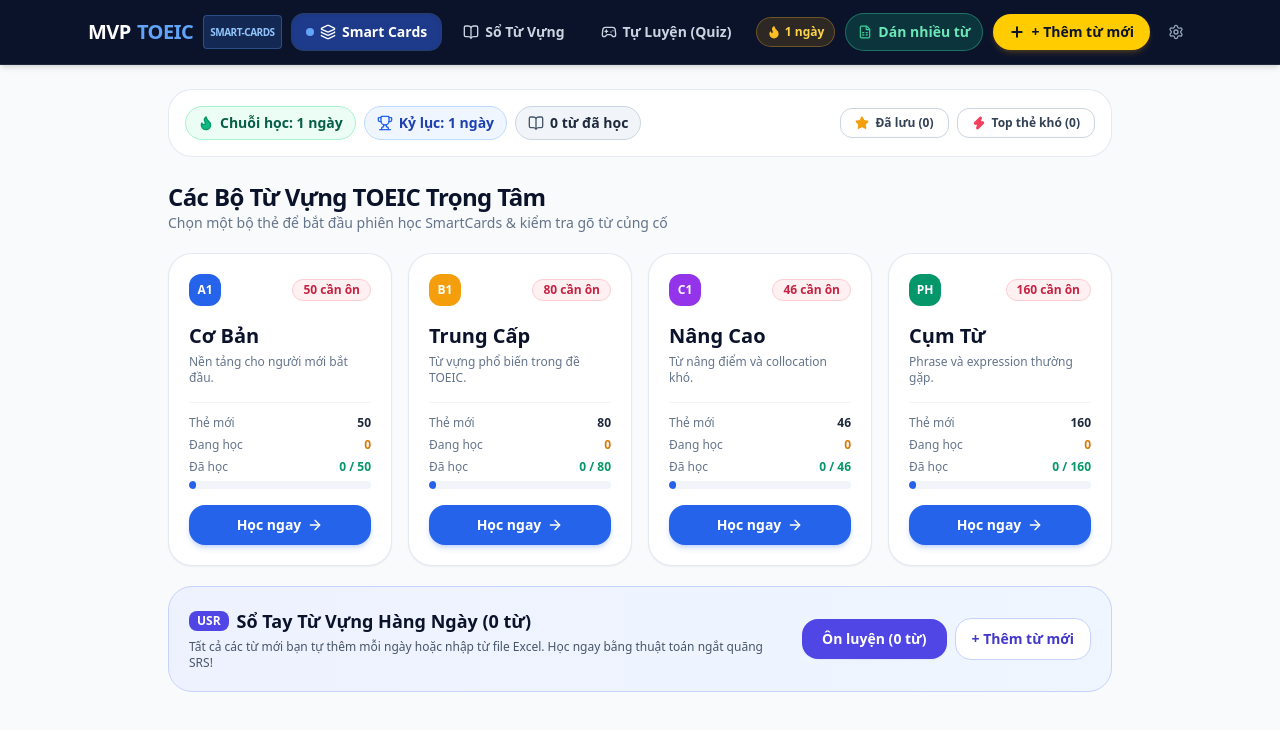
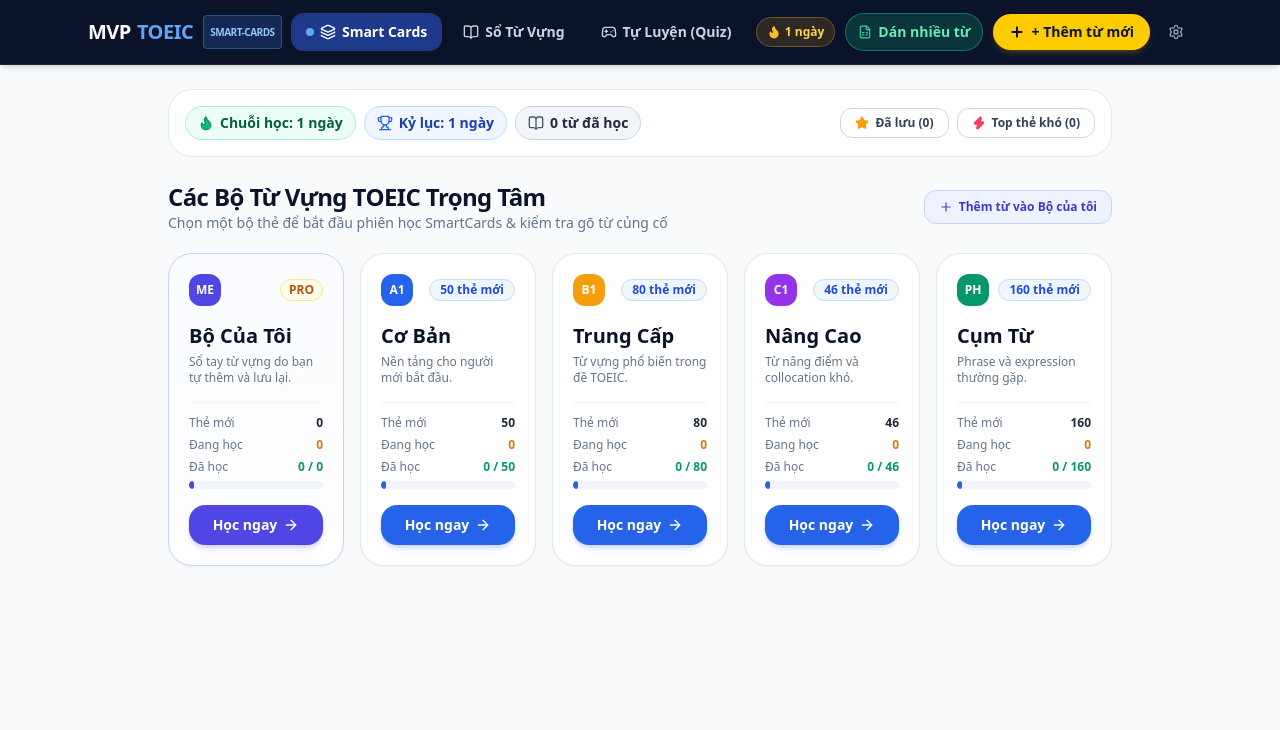
Before and after one commit to phamngocthangcr7-a11y/APP-TuVung, a React (Create React App) app: page / in a window 1280 px wide. Shown: the top 730 px of the page. Built offline with nearby package versions, Linux system fonts and the light colour scheme.

Commit message:
feat: show custom deck prominently, support 30-word daily slicing and spaced repetition

```diff
--- a/src/App.jsx
+++ b/src/App.jsx
@@ -144,6 +144,9 @@ export default function App() {
   const handleUpdateWordSrs = useCallback((wordId, newSrs) => {
     saveWordSrsProgress(wordId, newSrs);
     setSrsProgress(prev => ({ ...prev, [wordId]: newSrs }));
+    if (String(wordId).startsWith('usr_')) {
+      setCustomWords(prev => prev.map(w => w.id === wordId ? { ...w, srs: newSrs } : w));
+    }
   }, []);
 
   const handleToggleFavorite = useCallback((wordId) => {
--- a/src/components/SmartCards.jsx
+++ b/src/components/SmartCards.jsx
@@ -18,7 +18,8 @@ import {
   Gamepad2,
   Check,
   Zap,
-  Bookmark
+  Bookmark,
+  Plus
 } from 'lucide-react';
 import { speakEnglish, sound, unlockMobileAudio } from '../utils/sound';
 import { calculateNextSrs, SRS_RATING, isDueForReview, getTodayDateString } from '../utils/srs';
@@ -48,6 +49,7 @@ export default function SmartCards({
 
   const [activeDeck, setActiveDeck] = useState(null);
   const [sessionSize, setSessionSize] = useState(30); // Khuyên dùng 30 từ như yêu cầu người dùng
+  const [studyModeType, setStudyModeType] = useState('new_first'); // 'new_first' (Học từ mới tiếp theo), 'due_first' (Ôn từ đến hạn), 'mixed' (Kết hợp)
   const [isSizeModalOpen, setIsSizeModalOpen] = useState(false);
   const [selectedDeckForSession, setSelectedDeckForSession] = useState(null);
 
@@ -68,7 +70,6 @@ export default function SmartCards({
   const [revealedHint, setRevealedHint] = useState(false);
   const recallInputRef = useRef(null);
 
-  // Filter mode for Saved / Hard cards
   const [toastMessage, setToastMessage] = useState('');
 
   // Mobile Touch Swipe Handling
@@ -104,17 +105,35 @@ export default function SmartCards({
       return cleanAll.filter(w => String(w.id).startsWith('builtin_5') || String(w.id).startsWith('builtin_6'));
     }
     if (deckId === 'deck_custom') {
-      return sanitize(customWords);
+      return cleanAll.filter(w => String(w.id || '').startsWith('usr_'));
     }
     return cleanAll;
-  }, [allWords, customWords, sanitize]);
+  }, [allWords, sanitize]);
+
+  // Unified List of All Decks (Including "Bộ Của Tôi" prominently as Card #1)
+  const displayDecks = useMemo(() => {
+    const cleanAll = sanitize(allWords);
+    const customList = cleanAll.filter(w => String(w.id || '').startsWith('usr_'));
+
+    const myDeck = {
+      id: 'deck_custom',
+      code: 'ME',
+      badgeColor: 'bg-indigo-600 text-white',
+      title: 'Bộ Của Tôi',
+      subtitle: customList.length > 0
+        ? `${customList.length} từ vựng bạn tự nạp & học hàng ngày.`
+        : 'Sổ tay từ vựng do bạn tự thêm và lưu lại.',
+      isCustom: true
+    };
+
+    return [myDeck, ...TOEIC_CORE_DECKS];
+  }, [allWords, sanitize]);
 
   // Real Deck Stats Calculation
   const deckStats = useMemo(() => {
     const stats = {};
-    const decksList = [...TOEIC_CORE_DECKS, { id: 'deck_custom', title: 'Sổ Tay Của Tôi', subtitle: 'Từ vựng bạn tự nạp hàng ngày.', code: 'USR' }];
 
-    decksList.forEach(deck => {
+    displayDecks.forEach(deck => {
       const words = getWordsForDeck(deck.id);
       let newCount = 0;
       let learningCount = 0;
@@ -135,7 +154,8 @@ export default function SmartCards({
           learningCount++;
         }
 
-        if (isDueForReview(w, todayStr)) {
+        // Đếm thẻ đã học và đến hạn ôn tập hôm nay
+        if (reps > 0 && isDueForReview(w, todayStr)) {
           dueCount++;
         }
       });
@@ -149,12 +169,13 @@ export default function SmartCards({
         learningCount,
         masteredCount,
         dueCount: dueCount > 0 ? dueCount : newCount,
+        hasDueReview: dueCount > 0,
         progressPercent
       };
     });
 
     return stats;
-  }, [getWordsForDeck, todayStr]);
+  }, [displayDecks, getWordsForDeck, todayStr]);
 
   // Overall Global Stats for Top Bar (Image 2)
   const overallStats = useMemo(() => {
@@ -182,8 +203,8 @@ export default function SmartCards({
     };
   }, [allWords, sanitize, streakInfo, favoriteIds]);
 
-  // Start study session for a deck
-  const startSession = (deck, targetCount = 30) => {
+  // START STUDY SESSION: Hỗ trợ chia phiên 30 từ hôm nay, mai học 30 từ tiếp theo, không bị lặp!
+  const startSession = (deck, targetCount = 30, mode = studyModeType) => {
     unlockMobileAudio();
     let words = [];
 
@@ -203,13 +224,61 @@ export default function SmartCards({
       words = sanitize(allWords).slice(0, targetCount);
     }
 
-    // Prioritize cards due for review, then new cards
-    const dueList = words.filter(w => isDueForReview(w, todayStr));
-    const notDueList = words.filter(w => !isDueForReview(w, todayStr));
-    const sorted = [...dueList, ...notDueList];
+    // 1. Thẻ mới chưa từng học: repetitions === 0 || state === 'new'
+    const newWords = words.filter(w => {
+      const reps = w.srs?.repetitions || 0;
+      const state = w.srs?.state || 'new';
+      return reps === 0 || state === 'new';
+    });
 
-    // Pick targetCount words and shuffle
-    const selected = sorted.slice(0, targetCount).sort(() => 0.5 - Math.random());
+    // 2. Thẻ đã học và ĐẾN HẠN ÔN TẬP HÔM NAY (Spaced Repetition): repetitions > 0 && isDueForReview
+    const dueWords = words.filter(w => {
+      const reps = w.srs?.repetitions || 0;
+      return reps > 0 && isDueForReview(w, todayStr);
+    });
+
+    // 3. Thẻ đã học nhưng CHƯA ĐẾN HẠN ÔN (lịch nhắc vào các ngày tới): repetitions > 0 && !isDueForReview
+    const notDueWords = words.filter(w => {
+      const reps = w.srs?.repetitions || 0;
+      return reps > 0 && !isDueForReview(w, todayStr);
+    });
+
+    let selected = [];
+
+    if (mode === 'new_first') {
+      // ƯU TIÊN HỌC TỪ MỚI TIẾP THEO (Hôm nay học 1-30, ngày mai tự động lấy 31-60)
+      if (newWords.length > 0) {
+        selected = newWords.slice(0, targetCount);
+      } else if (dueWords.length > 0) {
+        selected = dueWords.slice(0, targetCount);
+      } else {
+        selected = words.slice(0, targetCount);
+      }
+    } else if (mode === 'due_first') {
+      // ƯU TIÊN ÔN TẬP CÁC TỪ ĐẾN HẠN HÔM NAY
+      if (dueWords.length > 0) {
+        selected = dueWords.slice(0, targetCount);
+      } else if (newWords.length > 0) {
+        selected = newWords.slice(0, targetCount);
+      } else {
+        selected = words.slice(0, targetCount);
+      }
+    } else {
+      // KẾT HỢP THÔNG MINH (Chuẩn Anki): Ôn từ đến hạn trước, sau đó nạp thêm từ mới cho đủ targetCount
+      selected = [...dueWords.slice(0, targetCount)];
+      if (selected.length < targetCount) {
+        const remaining = targetCount - selected.length;
+        selected = [...selected, ...newWords.slice(0, remaining)];
+      }
+      if (selected.length < targetCount) {
+        const remaining = targetCount - selected.length;
+        const others = notDueWords.filter(w => !selected.some(s => s.id === w.id));
+        selected = [...selected, ...others.slice(0, remaining)];
+      }
+    }
+
+    // Đảo ngẫu nhiên thứ tự các thẻ trong phiên để phản xạ nhanh
+    selected = selected.sort(() => 0.5 - Math.random());
 
     setSessionTargetWords(selected);
     setActiveQueue([...selected]);
@@ -461,7 +530,7 @@ export default function SmartCards({
   // =========================================================================
   if (viewMode === 'decks') {
     return (
-      <div className="max-w-5xl mx-auto space-y-5 pb-24 sm:pb-16 px-3 sm:px-4">
+      <div className="max-w-6xl mx-auto space-y-5 pb-24 sm:pb-16 px-3 sm:px-4">
 
         {/* TOP STATS BAR (Image 2) */}
         <div className="bg-white rounded-2xl sm:rounded-3xl p-3.5 sm:p-4 border border-slate-200/90 shadow-xs flex flex-wrap items-center justify-between gap-2.5">
@@ -489,7 +558,7 @@ export default function SmartCards({
           {/* Right Action Filters */}
           <div className="flex items-center gap-2 ml-auto">
             <button
-              onClick={() => startSession('saved', 30)}
+              onClick={() => startSession('saved', 30, 'mixed')}
               className="flex items-center gap-1.5 px-3.5 py-1.5 rounded-xl border border-slate-300 hover:border-amber-400 bg-white hover:bg-amber-50 text-xs font-bold text-slate-700 transition-all shadow-2xs cursor-pointer"
             >
               <Star className="w-3.5 h-3.5 text-amber-500 fill-amber-500" />
@@ -497,7 +566,7 @@ export default function SmartCards({
             </button>
 
             <button
-              onClick={() => startSession('hard', 30)}
+              onClick={() => startSession('hard', 30, 'mixed')}
               className="flex items-center gap-1.5 px-3.5 py-1.5 rounded-xl border border-slate-300 hover:border-rose-400 bg-white hover:bg-rose-50 text-xs font-bold text-slate-700 transition-all shadow-2xs cursor-pointer"
             >
               <Zap className="w-3.5 h-3.5 text-rose-500 fill-rose-500" />
@@ -517,18 +586,30 @@ export default function SmartCards({
               Chọn một bộ thẻ để bắt đầu phiên học SmartCards & kiểm tra gõ từ củng cố
             </p>
           </div>
+
+          <button
+            onClick={onOpenAddModal}
+            className="hidden sm:flex items-center gap-1.5 px-3.5 py-2 rounded-xl text-xs font-bold text-indigo-700 bg-indigo-50 border border-indigo-200 hover:bg-indigo-100 transition-all cursor-pointer"
+          >
+            <Plus className="w-3.5 h-3.5" />
+            <span>Thêm từ vào Bộ của tôi</span>
+          </button>
         </div>
 
-        {/* 4 CORE TOEIC DECKS GRID (Image 2) */}
-        <div className="grid grid-cols-1 sm:grid-cols-2 lg:grid-cols-4 gap-4">
+        {/* ALL DECKS GRID (Including "Bộ Của Tôi" as Card #1) */}
+        <div className="grid grid-cols-1 sm:grid-cols-2 lg:grid-cols-3 xl:grid-cols-5 gap-4">
 
-          {TOEIC_CORE_DECKS.map((deck) => {
-            const stats = deckStats[deck.id] || { total: 0, newCount: 0, learningCount: 0, masteredCount: 0, dueCount: 0, progressPercent: 0 };
+          {displayDecks.map((deck) => {
+            const stats = deckStats[deck.id] || { total: 0, newCount: 0, learningCount: 0, masteredCount: 0, dueCount: 0, hasDueReview: false, progressPercent: 0 };
 
             return (
               <div
                 key={deck.id}
-                className="bg-white rounded-3xl p-5 border border-slate-200/90 shadow-sm hover:shadow-md hover:border-blue-300 transition-all flex flex-col justify-between space-y-4 group"
+                className={`bg-white rounded-3xl p-5 border shadow-sm hover:shadow-md transition-all flex flex-col justify-between space-y-4 group relative ${
+                  deck.isCustom
+                    ? 'border-indigo-200 hover:border-indigo-400 bg-gradient-to-b from-indigo-50/30 to-white'
+                    : 'border-slate-200/90 hover:border-blue-300'
+                }`}
               >
                 {/* Card Header: Badge & Status */}
                 <div className="flex items-center justify-between">
@@ -536,9 +617,13 @@ export default function SmartCards({
                     {deck.code}
                   </span>
 
-                  {stats.dueCount > 0 ? (
-                    <span className="text-xs font-extrabold text-[#C52243] bg-rose-50 px-2.5 py-0.5 rounded-full border border-rose-200">
+                  {stats.hasDueReview ? (
+                    <span className="text-xs font-extrabold text-[#C52243] bg-rose-50 px-2.5 py-0.5 rounded-full border border-rose-200 animate-pulse">
                       {stats.dueCount} cần ôn
+                    </span>
+                  ) : stats.newCount > 0 ? (
+                    <span className="text-xs font-extrabold text-blue-700 bg-blue-50 px-2.5 py-0.5 rounded-full border border-blue-200">
+                      {stats.newCount} thẻ mới
                     </span>
                   ) : (
                     <span className="text-xs font-extrabold text-amber-700 bg-amber-50 px-2 py-0.5 rounded-full border border-amber-200">
@@ -577,7 +662,7 @@ export default function SmartCards({
                   {/* Progress Bar */}
                   <div className="w-full bg-slate-100 rounded-full h-2 overflow-hidden mt-2">
                     <div
-                      className="bg-blue-600 h-2 rounded-full transition-all duration-500"
+                      className={`h-2 rounded-full transition-all duration-500 ${deck.isCustom ? 'bg-indigo-600' : 'bg-blue-600'}`}
                       style={{ width: `${Math.max(stats.progressPercent, 4)}%` }}
                     />
                   </div>
@@ -586,7 +671,11 @@ export default function SmartCards({
                 {/* Big Action Button "Học ngay" */}
                 <button
                   onClick={() => handleOpenDeck(deck)}
-                  className="w-full py-2.5 px-4 rounded-2xl font-bold text-xs sm:text-sm text-white bg-[#2563EB] hover:bg-[#1D4ED8] shadow-md shadow-blue-600/20 active:scale-98 transition-all flex items-center justify-center gap-1.5 cursor-pointer"
+                  className={`w-full py-2.5 px-4 rounded-2xl font-bold text-xs sm:text-sm text-white shadow-md active:scale-98 transition-all flex items-center justify-center gap-1.5 cursor-pointer ${
+                    deck.isCustom
+                      ? 'bg-indigo-600 hover:bg-indigo-700 shadow-indigo-600/20'
+                      : 'bg-[#2563EB] hover:bg-[#1D4ED8] shadow-blue-600/20'
+                  }`}
                 >
                   <span>Học ngay</span>
                   <ArrowRight className="w-4 h-4" />
@@ -597,42 +686,11 @@ export default function SmartCards({
 
         </div>
 
-        {/* 5th CARD: SỔ TAY TỪ VỰNG CÁ NHÂN (Nếu có từ tự thêm) */}
-        <div className="bg-gradient-to-r from-indigo-50 to-blue-50 rounded-3xl p-5 border border-indigo-200 shadow-xs flex flex-col sm:flex-row items-start sm:items-center justify-between gap-4">
-          <div className="space-y-1">
-            <div className="flex items-center gap-2">
-              <span className="px-2 py-0.5 rounded-lg bg-indigo-600 text-white font-black text-xs">
-                USR
-              </span>
-              <h3 className="font-black text-base sm:text-lg text-[#0B132B]">
-                Sổ Tay Từ Vựng Hàng Ngày ({customWords.length} từ)
-              </h3>
-            </div>
-            <p className="text-xs text-slate-600 max-w-xl">
-              Tất cả các từ mới bạn tự thêm mỗi ngày hoặc nhập từ file Excel. Học ngay bằng thuật toán ngắt quãng SRS!
-            </p>
-          </div>
-
-          <div className="flex items-center gap-2 w-full sm:w-auto">
-            <button
-              onClick={() => handleOpenDeck({ id: 'deck_custom', title: 'Sổ Tay Từ Vựng Của Tôi', code: 'USR' })}
-              className="flex-1 sm:flex-none py-2.5 px-5 rounded-2xl font-bold text-xs sm:text-sm text-white bg-indigo-600 hover:bg-indigo-700 shadow-sm transition-all text-center cursor-pointer"
-            >
-              Ôn luyện ({customWords.length} từ)
-            </button>
-            <button
-              onClick={onOpenAddModal}
-              className="py-2.5 px-4 rounded-2xl font-bold text-xs sm:text-sm text-indigo-700 bg-white border border-indigo-200 hover:bg-indigo-50 transition-all cursor-pointer"
-            >
-              + Thêm từ mới
-            </button>
-          </div>
-        </div>
-
-        {/* MODAL CHỌN SỐ LƯỢNG TỪ CHO PHIÊN HỌC */}
+        {/* MODAL CHỌN SỐ LƯỢNG TỪ & CHẾ ĐỘ HỌC (Đáp ứng chia phiên 30 từ, mai học tiếp 30 từ) */}
         {isSizeModalOpen && selectedDeckForSession && (
           <div className="fixed inset-0 z-50 flex items-center justify-center p-4 bg-black/60 backdrop-blur-xs animate-fadeIn">
-            <div className="bg-white rounded-3xl max-w-sm w-full p-6 space-y-4 shadow-2xl border border-slate-200">
+            <div className="bg-white rounded-3xl max-w-md w-full p-6 space-y-5 shadow-2xl border border-slate-200">
+
               <div className="text-center space-y-1">
                 <span className="text-xs font-bold text-blue-600 bg-blue-50 px-3 py-1 rounded-full">
                   Mục tiêu phiên học
@@ -641,50 +699,122 @@ export default function SmartCards({
                   {selectedDeckForSession.title}
                 </h3>
                 <p className="text-xs text-slate-500">
-                  Chọn số lượng từ bạn muốn học và viết lại hôm nay:
+                  Tổng {deckStats[selectedDeckForSession.id]?.total || 0} từ • Chia nhỏ học hàng ngày theo Spaced Repetition
                 </p>
               </div>
 
-              <div className="grid grid-cols-1 gap-2 pt-1">
-                {[10, 20, 30].map(size => (
+              {/* CHỌN CHẾ ĐỘ HỌC */}
+              <div className="space-y-2">
+                <label className="text-xs font-bold text-slate-700 block">
+                  Chọn chế độ phiên học:
+                </label>
+
+                <div className="grid grid-cols-1 gap-1.5 text-xs">
+
+                  {/* Mode 1: Học từ mới tiếp theo */}
                   <button
-                    key={size}
-                    onClick={() => {
-                      setSessionSize(size);
-                      startSession(selectedDeckForSession, size);
-                    }}
-                    className={`py-3 px-4 rounded-2xl border text-left font-bold text-xs sm:text-sm flex items-center justify-between transition-all cursor-pointer ${
-                      sessionSize === size
-                        ? 'border-blue-600 bg-blue-50/80 text-blue-900 shadow-xs'
+                    type="button"
+                    onClick={() => setStudyModeType('new_first')}
+                    className={`p-3 rounded-2xl border text-left transition-all cursor-pointer ${
+                      studyModeType === 'new_first'
+                        ? 'border-blue-600 bg-blue-50/80 text-blue-900 shadow-xs font-bold'
                         : 'border-slate-200 hover:bg-slate-50 text-slate-700'
                     }`}
                   >
-                    <div>
-                      <div>Học {size} từ {size === 30 && <span className="text-[10px] bg-emerald-100 text-emerald-800 px-2 py-0.5 rounded-full ml-1 font-bold">Khuyên dùng TOEIC</span>}</div>
-                      <div className="text-[11px] font-normal text-slate-500">~{size / 2} phút • Gồm 2 vòng (Lật thẻ & Gõ lại)</div>
+                    <div className="flex items-center justify-between">
+                      <span className="text-blue-700">🌟 Học {sessionSize} từ mới tiếp theo</span>
+                      {studyModeType === 'new_first' && <Check className="w-4 h-4 text-blue-600" />}
                     </div>
-                    <ArrowRight className="w-4 h-4 text-blue-600" />
+                    <p className="text-[11px] font-normal text-slate-500 mt-0.5">
+                      Lấy các từ chưa học (Ví dụ: nay học 1-30, mai tự động lấy 31-60).
+                    </p>
                   </button>
-                ))}
+
+                  {/* Mode 2: Ôn tập từ đến hạn */}
+                  <button
+                    type="button"
+                    onClick={() => setStudyModeType('due_first')}
+                    className={`p-3 rounded-2xl border text-left transition-all cursor-pointer ${
+                      studyModeType === 'due_first'
+                        ? 'border-blue-600 bg-blue-50/80 text-blue-900 shadow-xs font-bold'
+                        : 'border-slate-200 hover:bg-slate-50 text-slate-700'
+                    }`}
+                  >
+                    <div className="flex items-center justify-between">
+                      <span className="text-amber-700">🔁 Ôn tập các từ đến hạn (SRS)</span>
+                      {studyModeType === 'due_first' && <Check className="w-4 h-4 text-blue-600" />}
+                    </div>
+                    <p className="text-[11px] font-normal text-slate-500 mt-0.5">
+                      Chỉ ôn lại các từ đã học trước đây mà hôm nay đến lịch nhắc lại.
+                    </p>
+                  </button>
+
+                  {/* Mode 3: Kết hợp thông minh */}
+                  <button
+                    type="button"
+                    onClick={() => setStudyModeType('mixed')}
+                    className={`p-3 rounded-2xl border text-left transition-all cursor-pointer ${
+                      studyModeType === 'mixed'
+                        ? 'border-blue-600 bg-blue-50/80 text-blue-900 shadow-xs font-bold'
+                        : 'border-slate-200 hover:bg-slate-50 text-slate-700'
+                    }`}
+                  >
+                    <div className="flex items-center justify-between">
+                      <span className="text-emerald-700">🎯 Kết hợp thông minh (Chuẩn Anki)</span>
+                      {studyModeType === 'mixed' && <Check className="w-4 h-4 text-blue-600" />}
+                    </div>
+                    <p className="text-[11px] font-normal text-slate-500 mt-0.5">
+                      Ưu tiên ôn từ đến hạn trước, sau đó nạp thêm từ mới cho đủ {sessionSize} từ.
+                    </p>
+                  </button>
+
+                </div>
+              </div>
+
+              {/* CHỌN SỐ LƯỢNG TỪ */}
+              <div className="space-y-1.5">
+                <label className="text-xs font-bold text-slate-700 block">
+                  Số lượng từ cho phiên hôm nay:
+                </label>
+
+                <div className="grid grid-cols-3 gap-2">
+                  {[10, 20, 30].map(size => (
+                    <button
+                      key={size}
+                      type="button"
+                      onClick={() => setSessionSize(size)}
+                      className={`py-2 px-3 rounded-xl border font-bold text-xs transition-all cursor-pointer text-center ${
+                        sessionSize === size
+                          ? 'border-blue-600 bg-blue-600 text-white shadow-xs'
+                          : 'border-slate-200 hover:bg-slate-50 text-slate-700'
+                      }`}
+                    >
+                      {size} từ {size === 30 && '⭐'}
+                    </button>
+                  ))}
+                </div>
+              </div>
+
+              {/* ACTIONS */}
+              <div className="pt-2 flex items-center gap-2">
+                <button
+                  type="button"
+                  onClick={() => setIsSizeModalOpen(false)}
+                  className="w-1/3 py-2.5 rounded-xl font-bold text-xs text-slate-500 hover:bg-slate-100 transition-colors cursor-pointer"
+                >
+                  Hủy
+                </button>
 
                 <button
-                  onClick={() => {
-                    setSessionSize(50);
-                    startSession(selectedDeckForSession, 50);
-                  }}
-                  className="py-2.5 px-4 rounded-2xl border border-slate-200 hover:bg-slate-50 text-slate-700 font-semibold text-xs flex items-center justify-between cursor-pointer"
+                  type="button"
+                  onClick={() => startSession(selectedDeckForSession, sessionSize, studyModeType)}
+                  className="flex-1 py-3 rounded-xl font-bold text-xs sm:text-sm text-white bg-[#2563EB] hover:bg-[#1D4ED8] shadow-md shadow-blue-600/25 transition-all flex items-center justify-center gap-1.5 cursor-pointer"
                 >
-                  <span>Tất cả thẻ cần ôn trong bộ này</span>
-                  <ArrowRight className="w-4 h-4 text-slate-400" />
+                  <span>Bắt đầu học {sessionSize} từ</span>
+                  <ArrowRight className="w-4 h-4" />
                 </button>
               </div>
 
-              <button
-                onClick={() => setIsSizeModalOpen(false)}
-                className="w-full py-2.5 rounded-xl font-bold text-xs text-slate-500 hover:bg-slate-100 transition-colors cursor-pointer"
-              >
-                Hủy bỏ
-              </button>
             </div>
           </div>
         )}
@@ -978,7 +1108,7 @@ export default function SmartCards({
         {/* Nút Khôi Phục */}
         <button
           onClick={() => {
-            if (activeDeck) startSession(activeDeck, sessionSize);
+            if (activeDeck) startSession(activeDeck, sessionSize, studyModeType);
           }}
           className="p-1.5 rounded-xl text-slate-400 hover:text-blue-600 hover:bg-slate-100 transition-colors cursor-pointer"
           title="Tải lại lượt học"
```
